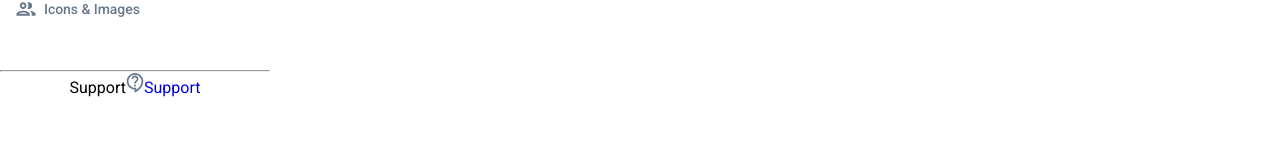
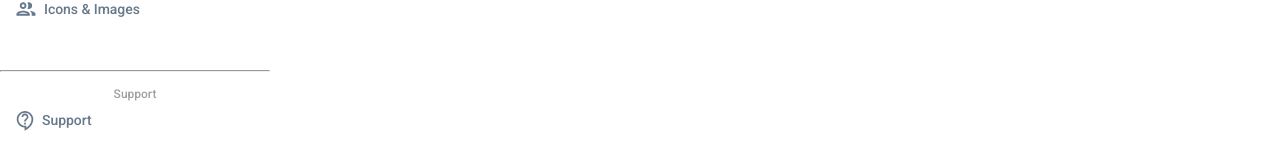
Before and after one commit to Aydayll/atabek, a React (Create React App) app: page / in a window 1280 px wide. Shown: the part 740-884 px from the top of the page. Before the commit the page ends 837 px from the top, so only its background shows below. Built offline with nearby package versions, Linux system fonts and the light colour scheme.

Commit message:
style the sidebar

```diff
--- a/src/components/sidebar/style.scss
+++ b/src/components/sidebar/style.scss
@@ -26,23 +26,51 @@
         color: $color-gray;
         text-align: center;
     }
+
     &__nav {
         padding: 30px 16px;
     }
+
     &__item {
         margin-bottom: 26px;
+
         &:last-child {
             margin-bottom: 0;
         }
     }
+
     &__link {
         @include font(14px, 500);
         letter-spacing: -0.05px;
         color: $color-darkGray;
         display: flex;
         align-items: center;
+
         span {
             margin-left: 8px;
         }
     }
+
+    &__support {
+        @include font(12px, 500);
+        display: flex;
+        flex-direction: column;
+        padding: 16px;
+        color: $color-gray;
+
+        a {
+            margin-top: 10px;
+            display: flex;
+            align-items: center;
+
+            span {
+                @include font(14px, 500);
+                letter-spacing: -0.05px;
+                color: $color-darkGray;
+                display: flex;
+                align-items: center;
+                margin-left: 8px;
             }
+        }
+    }
+}
```
Lines whose indentation alone changed are shown as unchanged.
